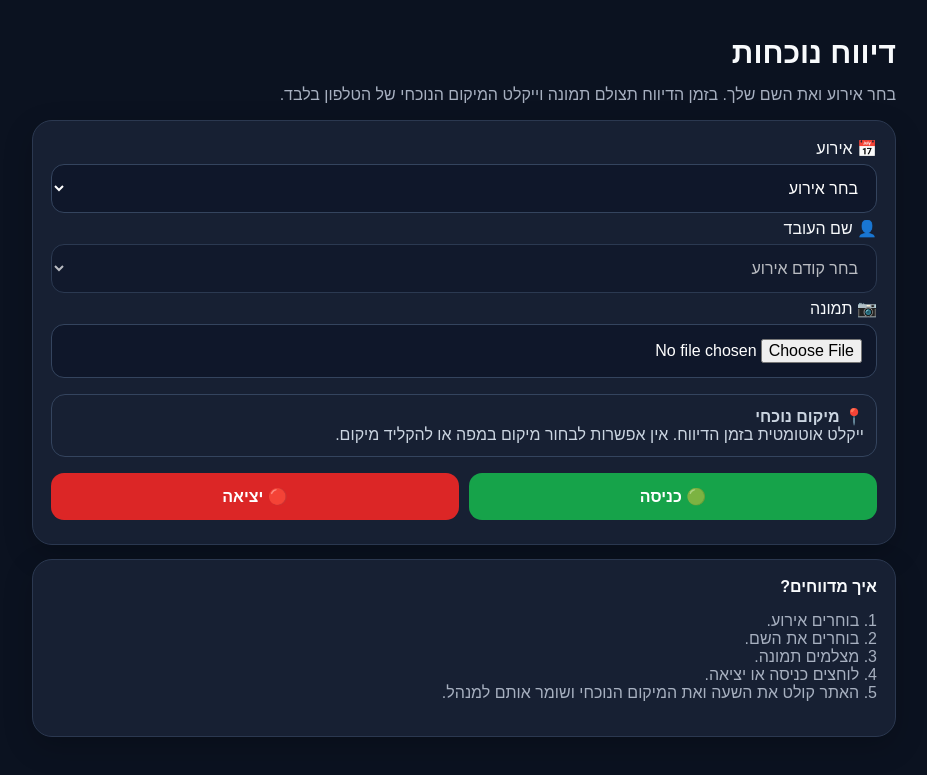
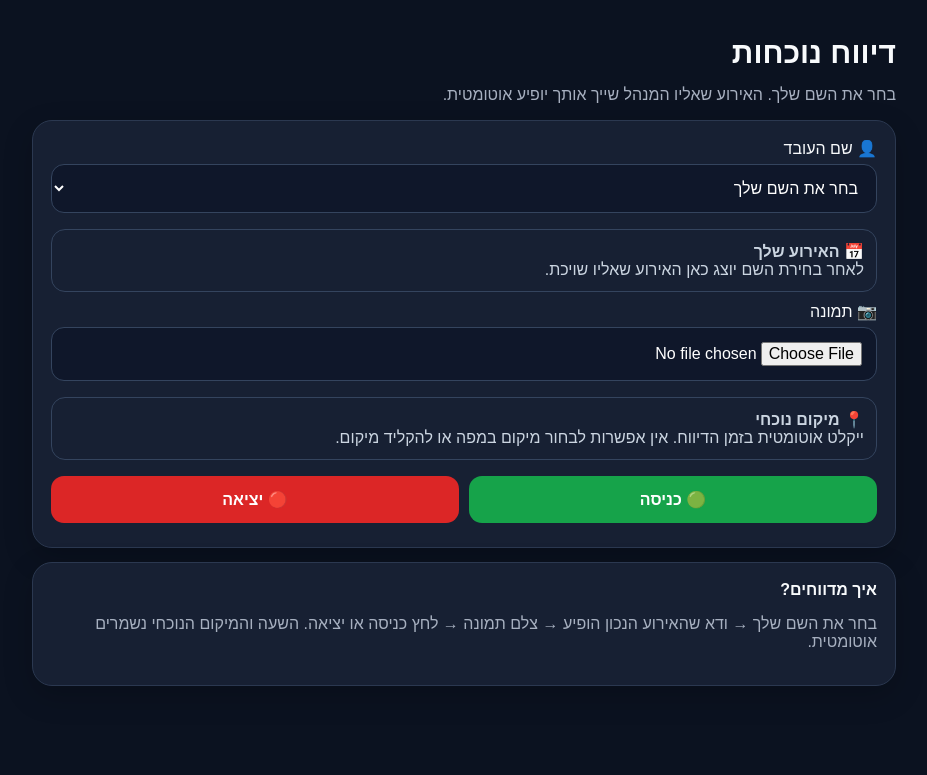
Before and after one commit to moshe111378-stack/employee-time-tracker, a Flask app: page / in a window 1280 px wide. Shown: the part 60-835 px from the top of the page, without its empty margins (176-1103 px from the left). After the commit the page ends 746 px from the top, so only its background shows below. Run offline with Flask 3, Linux system fonts and the light colour scheme; data that the repository does not hold is empty; parts of the project's set-up code (start-up, migrations or seed data) failed here and were passed over.

Commit message:
Remove event picker and show assigned event automatically

```diff
--- a/templates/home.html
+++ b/templates/home.html
@@ -1,27 +1,22 @@
 {% extends 'base.html' %}{% block c %}
-<h1>דיווח נוכחות</h1><p class="muted">בחר אירוע ואת השם שלך. בזמן הדיווח תצולם תמונה וייקלט המיקום הנוכחי של הטלפון בלבד.</p>
+<h1>דיווח נוכחות</h1><p class="muted">בחר את השם שלך. האירוע שאליו המנהל שייך אותך יופיע אוטומטית.</p>
 <div class="card">
-<label>📅 אירוע<select id="eventSel" required><option value="">בחר אירוע</option>{% for e in events %}<option value="{{e.id}}">{{e.name}}{% if e.date %} · {{e.date}}{% endif %}</option>{% endfor %}</select></label>
-<label>👤 שם העובד<select id="workerSel" required disabled><option value="">בחר קודם אירוע</option></select></label>
+<label>👤 שם העובד<select id="workerSel" required><option value="">בחר את השם שלך</option>{% for w in workers %}<option value="{{w.id}}" data-event="{{w.event_id}}" data-eventname="{{w.event_name}}">{{w.name}}</option>{% endfor %}</select></label>
+<div id="eventBox" class="gps"><b>📅 האירוע שלך</b><br><span>לאחר בחירת השם יוצג כאן האירוע שאליו שויכת.</span></div>
 <label>📷 תמונה<input id="photo" type="file" accept="image/*" capture="environment" required></label>
 <div id="gps" class="gps"><b>📍 מיקום נוכחי</b><br><span>ייקלט אוטומטית בזמן הדיווח. אין אפשרות לבחור מיקום במפה או להקליד מיקום.</span></div>
 <div class="actions"><button class="in" onclick="sendPunch('in')">🟢 כניסה</button><button class="out" onclick="sendPunch('out')">🔴 יציאה</button></div>
 </div>
-<div class="card"><b>איך מדווחים?</b><p>1. בוחרים אירוע.<br>2. בוחרים את השם.<br>3. מצלמים תמונה.<br>4. לוחצים כניסה או יציאה.<br>5. האתר קולט את השעה ואת המיקום הנוכחי ושומר אותם למנהל.</p></div>
-<form id="realForm" method="post" enctype="multipart/form-data" style="display:none"><input name="wid" id="fw"><input name="lat" id="lat"><input name="lon" id="lon"><input name="acc" id="acc"><input name="act" id="act"></form>
+<div class="card"><b>איך מדווחים?</b><p>בחר את השם שלך → ודא שהאירוע הנכון הופיע → צלם תמונה → לחץ כניסה או יציאה. השעה והמיקום הנוכחי נשמרים אוטומטית.</p></div>
 <script>
-const workers=[{% for w in workers %}{id:'{{w.id}}',name:{{w.name|tojson}},event:'{{w.event_id}}'}{% if not loop.last %},{% endif %}{% endfor %}];const allWorkers=[{% for w in allworkers %}{id:'{{w.id}}',name:{{w.name|tojson}}}{% if not loop.last %},{% endif %}{% endfor %}];
-const es=document.getElementById('eventSel'),ws=document.getElementById('workerSel');
-es.onchange=()=>{ws.innerHTML='<option value="">בחר את השם שלך</option>';let list=workers.filter(w=>w.event===es.value);if(!list.length)list=allWorkers;list.forEach(w=>ws.add(new Option(w.name,w.id)));ws.disabled=!es.value};
+const ws=document.getElementById('workerSel'),eb=document.getElementById('eventBox'),gps=document.getElementById('gps'),p=document.getElementById('photo');
+ws.onchange=()=>{const o=ws.options[ws.selectedIndex];eb.innerHTML=o.value?'<b>✅ אתה משויך לאירוע</b><br>'+o.dataset.eventname:'<b>📅 האירוע שלך</b><br>בחר את השם שלך'};
 function sendPunch(a){
- const gps=document.getElementById('gps'),p=document.getElementById('photo');
- if(!es.value){gps.innerHTML='<b>❌ בחר אירוע</b>';return}if(!ws.value){gps.innerHTML='<b>❌ בחר את השם שלך</b>';return}if(!p.files.length){gps.innerHTML='<b>❌ יש לצלם תמונה לפני הדיווח</b>';return}
+ const o=ws.options[ws.selectedIndex];if(!o||!o.value){gps.innerHTML='<b>❌ בחר את השם שלך</b>';return}
+ if(!o.dataset.event){gps.innerHTML='<b>❌ העובד לא משויך לאירוע. פנה למנהל.</b>';return}
+ if(!p.files.length){gps.innerHTML='<b>❌ יש לצלם תמונה לפני הדיווח</b>';return}
  if(!navigator.geolocation){gps.innerHTML='<b>❌ אין תמיכה במיקום</b>';return}
  gps.innerHTML='<b>📍 קולט מיקום נוכחי...</b>';
- navigator.geolocation.getCurrentPosition(pos=>{
-  const fd=new FormData();fd.append('wid',ws.value);fd.append('act',a);fd.append('lat',pos.coords.latitude);fd.append('lon',pos.coords.longitude);fd.append('acc',Math.round(pos.coords.accuracy));fd.append('photo',p.files[0]);
-  gps.innerHTML='<b>✅ המיקום נקלט — שולח דיווח...</b>';
-  fetch('/event/'+es.value,{method:'POST',body:fd,redirect:'follow'}).then(r=>{if(!r.ok)throw 0;location.href='/'}).catch(()=>gps.innerHTML='<b>❌ הדיווח לא נשלח. נסה שוב.</b>');
- },()=>gps.innerHTML='<b>❌ יש לאשר גישה למיקום הנוכחי כדי לדווח</b>',{enableHighAccuracy:true,maximumAge:0,timeout:15000});
+ navigator.geolocation.getCurrentPosition(pos=>{const fd=new FormData();fd.append('wid',o.value);fd.append('act',a);fd.append('lat',pos.coords.latitude);fd.append('lon',pos.coords.longitude);fd.append('acc',Math.round(pos.coords.accuracy));fd.append('photo',p.files[0]);gps.innerHTML='<b>✅ המיקום נקלט — שולח דיווח...</b>';fetch('/event/'+o.dataset.event,{method:'POST',body:fd,redirect:'follow'}).then(r=>{if(!r.ok)throw 0;location.href='/'}).catch(()=>gps.innerHTML='<b>❌ הדיווח לא נשלח. נסה שוב.</b>')},()=>gps.innerHTML='<b>❌ יש לאשר גישה למיקום הנוכחי כדי לדווח</b>',{enableHighAccuracy:true,maximumAge:0,timeout:15000});
 }
 </script>{% endblock %}
```
